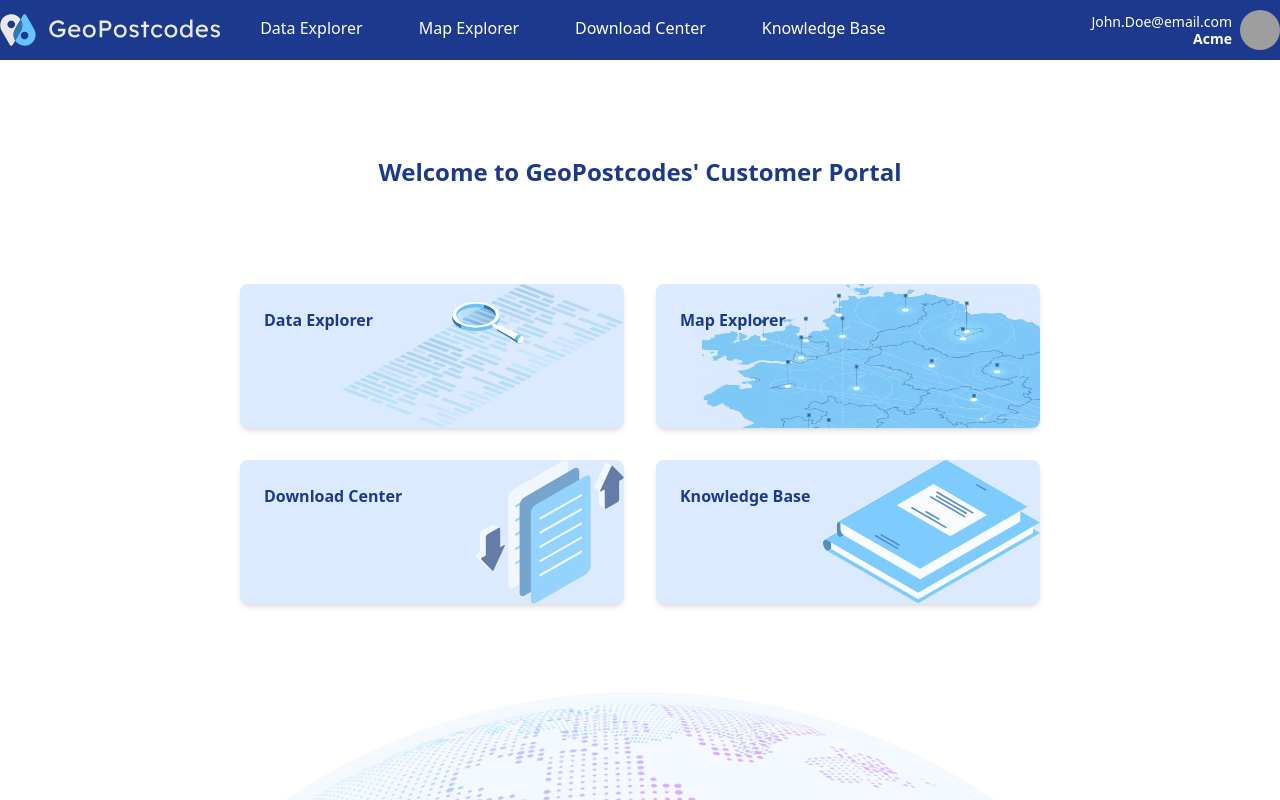
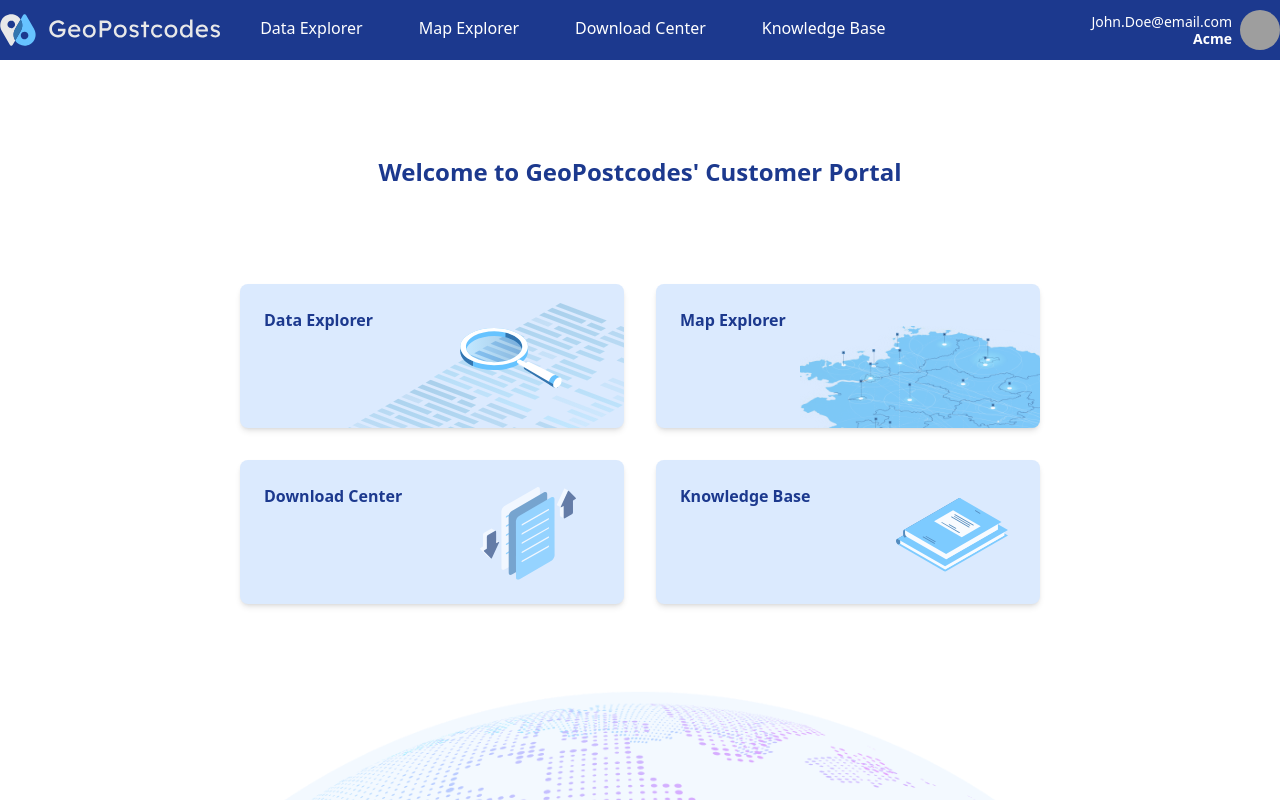
Before and after one commit to HuguesBlanco/geo-postcodes, a React (Vite) app: page / in a window 1280 px wide. Built offline with nearby package versions, Linux system fonts and the light colour scheme; grey boxes are pictures that could not be loaded.

Commit message:
Place backgrounds in home cards

```diff
--- a/src/ui/elements/Card.tsx
+++ b/src/ui/elements/Card.tsx
@@ -1,17 +1,28 @@
 import React from 'react';
 import { LinkDatum } from '../../types/linksTypes';
 
+export type CardBackgroundInfo = {
+  imagePath: string;
+  tailwindClasses: string;
+};
+
 type CardProps = {
   link: LinkDatum;
-  backgroundImagePath: string;
+  backgroundInfo: CardBackgroundInfo | null;
 };
 
-function Card({ link, backgroundImagePath }: CardProps): React.JSX.Element {
+function Card({ link, backgroundInfo }: CardProps): React.JSX.Element {
   return (
     <div
       onClick={link.visit}
-      className="cursor-pointer rounded-lg shadow-md p-6 hover:shadow-lg transition-all w-96 h-36 bg-blue-100 bg-no-repeat bg-contain bg-right-bottom"
-      style={{ backgroundImage: `url(${backgroundImagePath})` }}
+      className={`cursor-pointer rounded-lg shadow-md p-6 hover:shadow-lg transition-all w-96 h-36 bg-blue-100 bg-no-repeat ${
+        backgroundInfo?.tailwindClasses ?? ''
+      }`}
+      style={
+        backgroundInfo
+          ? { backgroundImage: `url(${backgroundInfo.imagePath})` }
+          : {}
+      }
     >
       <p className="font-black text-blue-900">{link.label}</p>
     </div>
--- a/src/ui/layouts/HomeLayout.tsx
+++ b/src/ui/layouts/HomeLayout.tsx
@@ -5,26 +5,37 @@
 import backgroundImagePath from '../../assets/main_background.webp';
 import mapExplorerImagePath from '../../assets/map_explorer.webp';
 import { LinksData } from '../../types/linksTypes';
-import Card from '../elements/Card';
+import Card, { CardBackgroundInfo } from '../elements/Card';
 
 type HomeLayoutProps = {
   links: LinksData;
 };
 
 function HomeLayout({ links }: HomeLayoutProps): React.JSX.Element {
-  const cardBackgroundPaths = [
-    dataExplorerImagePath,
-    mapExplorerImagePath,
-    downloadCenterImagePath,
-    knowledgeBaseImagePath,
+  const cardBackgrounds: CardBackgroundInfo[] = [
+    {
+      imagePath: dataExplorerImagePath,
+      tailwindClasses: 'bg-[25rem_auto] bg-[right_-5rem_bottom_-5rem]',
+    },
+    {
+      imagePath: mapExplorerImagePath,
+      tailwindClasses: 'bg-[15rem_auto] bg-[right_0rem_bottom_0rem]',
+    },
+    {
+      imagePath: downloadCenterImagePath,
+      tailwindClasses: 'bg-[6rem_auto] bg-[right_3rem_bottom_1.5rem]',
+    },
+    {
+      imagePath: knowledgeBaseImagePath,
+      tailwindClasses: 'bg-[7rem_auto] bg-[right_2rem_bottom_2rem]',
+    },
   ];
+
   return (
-    <div className="flex-1 bg-cover bg-center bg-no-repeat flex flex-col">
-      <div>
-        <h1 className="text-center my-24 text-2xl font-black text-blue-900">
-          Welcome to GeoPostcodes&apos; Customer Portal
-        </h1>
-      </div>
+    <div className="flex flex-col flex-1 bg-cover bg-center bg-no-repeat">
+      <h1 className="text-center my-24 text-2xl font-black text-blue-900">
+        Welcome to GeoPostcodes&apos; Customer Portal
+      </h1>
 
       <div className="max-w-4xl mx-auto px-4">
         <div className="grid grid-cols-2 gap-8 justify-items-center">
@@ -32,9 +43,7 @@
             <Card
               key={link.path}
               link={link}
-              backgroundImagePath={
-                cardBackgroundPaths[index] ?? dataExplorerImagePath
-              }
+              backgroundInfo={cardBackgrounds[index] ?? null}
             />
           ))}
         </div>
@@ -43,7 +52,7 @@
       <div
         className="flex-1 bg-cover bg-top bg-no-repeat"
         style={{ backgroundImage: `url(${backgroundImagePath})` }}
-      ></div>
+      />
     </div>
   );
 }
```
